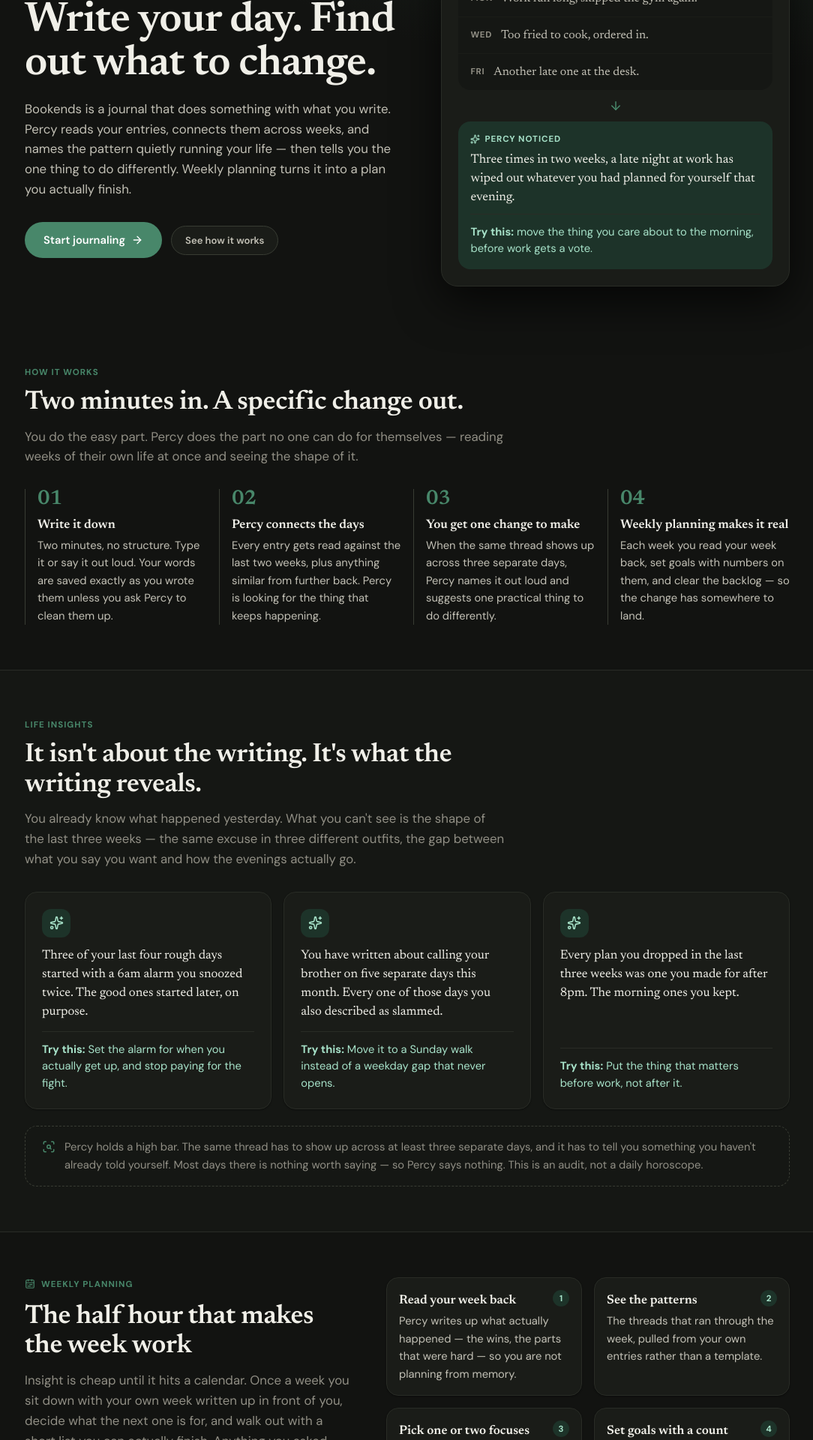
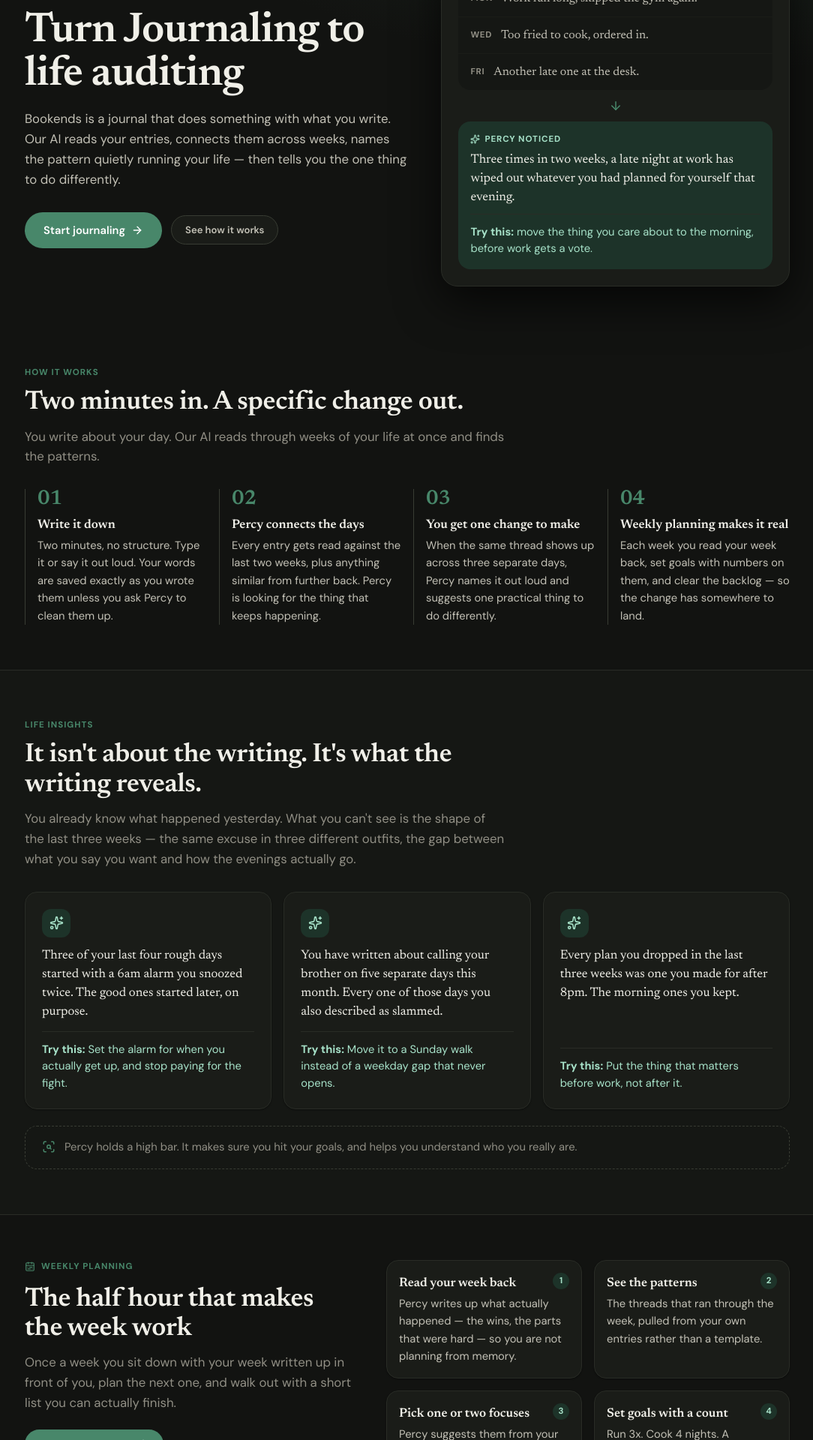
Before and after one commit to watathys/myJourn, a React (Vite) app in the folder frontend/: page / in a window 1280 px wide. Shown: the part 200-2120 px from the top of the page at 75% size, without its empty margins (97-1181 px from the left). Built offline with nearby package versions, Linux system fonts and the light colour scheme; no server answers.

Commit message:
home page

```diff
--- a/frontend/src/components/LandingPage.tsx
+++ b/frontend/src/components/LandingPage.tsx
@@ -151,12 +151,11 @@ export function LandingPage({ onSignIn, onGetStarted }: LandingPageProps) {
           <div className="landing-container landing-hero-grid">
             <div className="landing-hero-copy">
               <p className="landing-eyebrow"><ScanSearch /> Journaling that talks back</p>
-              <h1 className="landing-h1">Write your day. Find out what to change.</h1>
+              <h1 className="landing-h1">Turn Journaling to life auditing</h1>
               <p className="landing-hero-sub">
-                Bookends is a journal that does something with what you write. Percy reads your
-                entries, connects them across weeks, and names the pattern quietly running your
-                life — then tells you the one thing to do differently. Weekly planning turns it
-                into a plan you actually finish.
+                Bookends is a journal that does something with what you write. Our AI reads your
+                entries, connects them across weeks, names the pattern quietly running your
+                life — then tells you the one thing to do differently.
               </p>
               <div className="landing-hero-ctas">
                 <button type="button" className="landing-primary landing-primary-lg" onClick={onGetStarted}>
@@ -169,7 +168,7 @@ export function LandingPage({ onSignIn, onGetStarted }: LandingPageProps) {
             </div>
 
             <div className="landing-hero-preview" aria-hidden="true">
-              <span className="landing-preview-label">Three ordinary entries</span>
+              <span className="landing-preview-label">Journal entries</span>
               <div className="landing-preview-days">
                 <p className="landing-preview-day"><span>Mon</span> Work ran long, skipped the gym again.</p>
                 <p className="landing-preview-day"><span>Wed</span> Too fried to cook, ordered in.</p>
@@ -201,8 +200,8 @@ export function LandingPage({ onSignIn, onGetStarted }: LandingPageProps) {
               <p className="landing-eyebrow">How it works</p>
               <h2 className="landing-h2">Two minutes in. A specific change out.</h2>
               <p className="landing-lead">
-                You do the easy part. Percy does the part no one can do for themselves — reading
-                weeks of their own life at once and seeing the shape of it.
+                You write about your day. Our AI reads through
+                weeks of your life at once and finds the patterns.
               </p>
             </div>
             <ol className="landing-steps landing-steps-4">
@@ -244,10 +243,8 @@ export function LandingPage({ onSignIn, onGetStarted }: LandingPageProps) {
             <p className="landing-note">
               <ScanSearch />
               <span>
-                Percy holds a high bar. The same thread has to show up across at least three
-                separate days, and it has to tell you something you haven't already told yourself.
-                Most days there is nothing worth saying — so Percy says nothing. This is an audit,
-                not a daily horoscope.
+                Percy holds a high bar. It makes sure you hit your goals, and
+                helps you understand who you really are.
               </span>
             </p>
           </div>
@@ -259,10 +256,9 @@ export function LandingPage({ onSignIn, onGetStarted }: LandingPageProps) {
               <p className="landing-eyebrow"><CalendarRange /> Weekly planning</p>
               <h2 className="landing-h2">The half hour that makes the week work</h2>
               <p className="landing-lead">
-                Insight is cheap until it hits a calendar. Once a week you sit down with your own
-                week written up in front of you, decide what the next one is for, and walk out with
-                a short list you can actually finish. Anything you asked Percy to bring up during
-                the week is waiting here too.
+                Once a week you sit down with your
+                week written up in front of you, plan the next one, and walk out with
+                a short list you can actually finish.
               </p>
               <div className="landing-hero-ctas landing-weekly-cta">
                 <button type="button" className="landing-primary" onClick={onGetStarted}>
```
